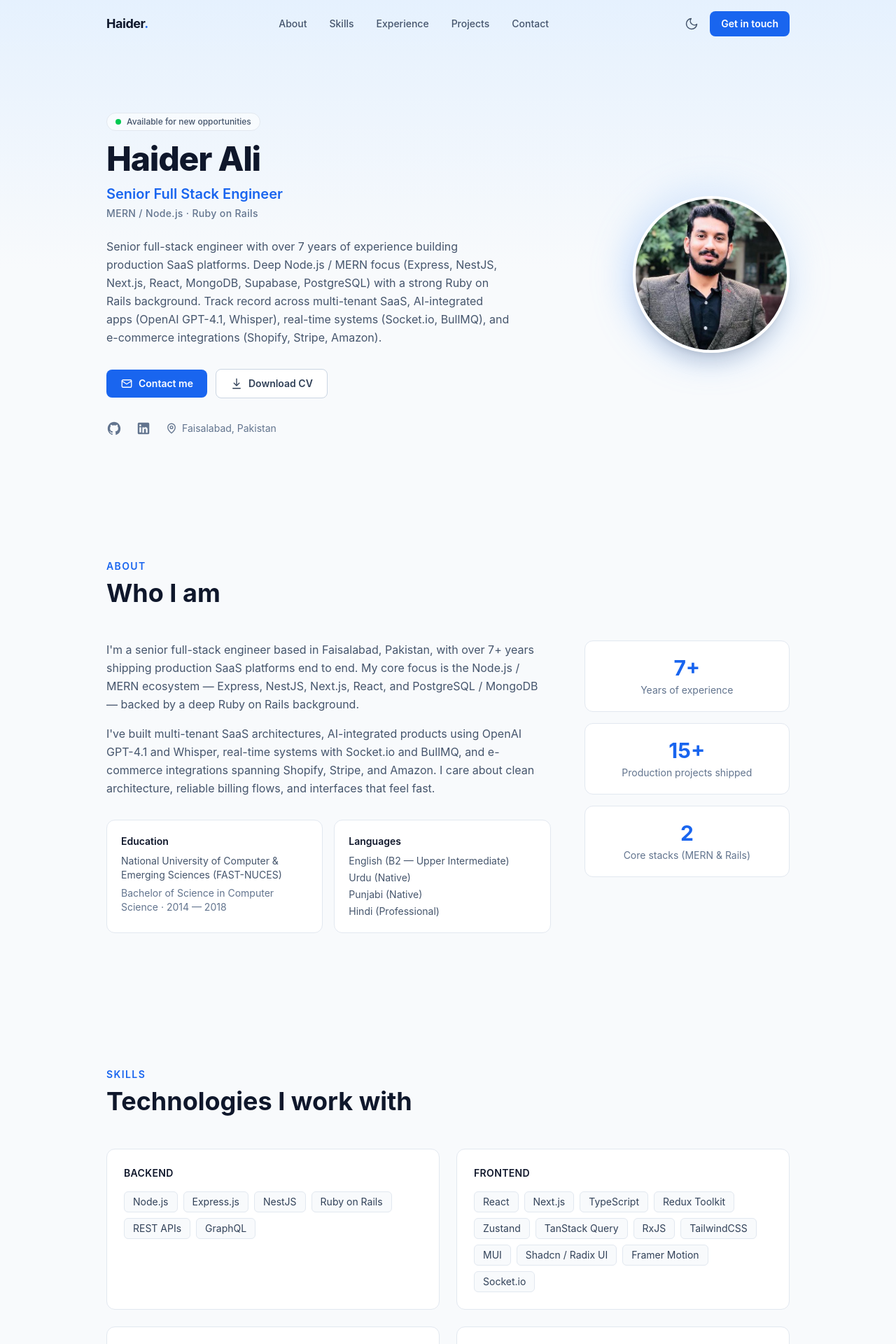
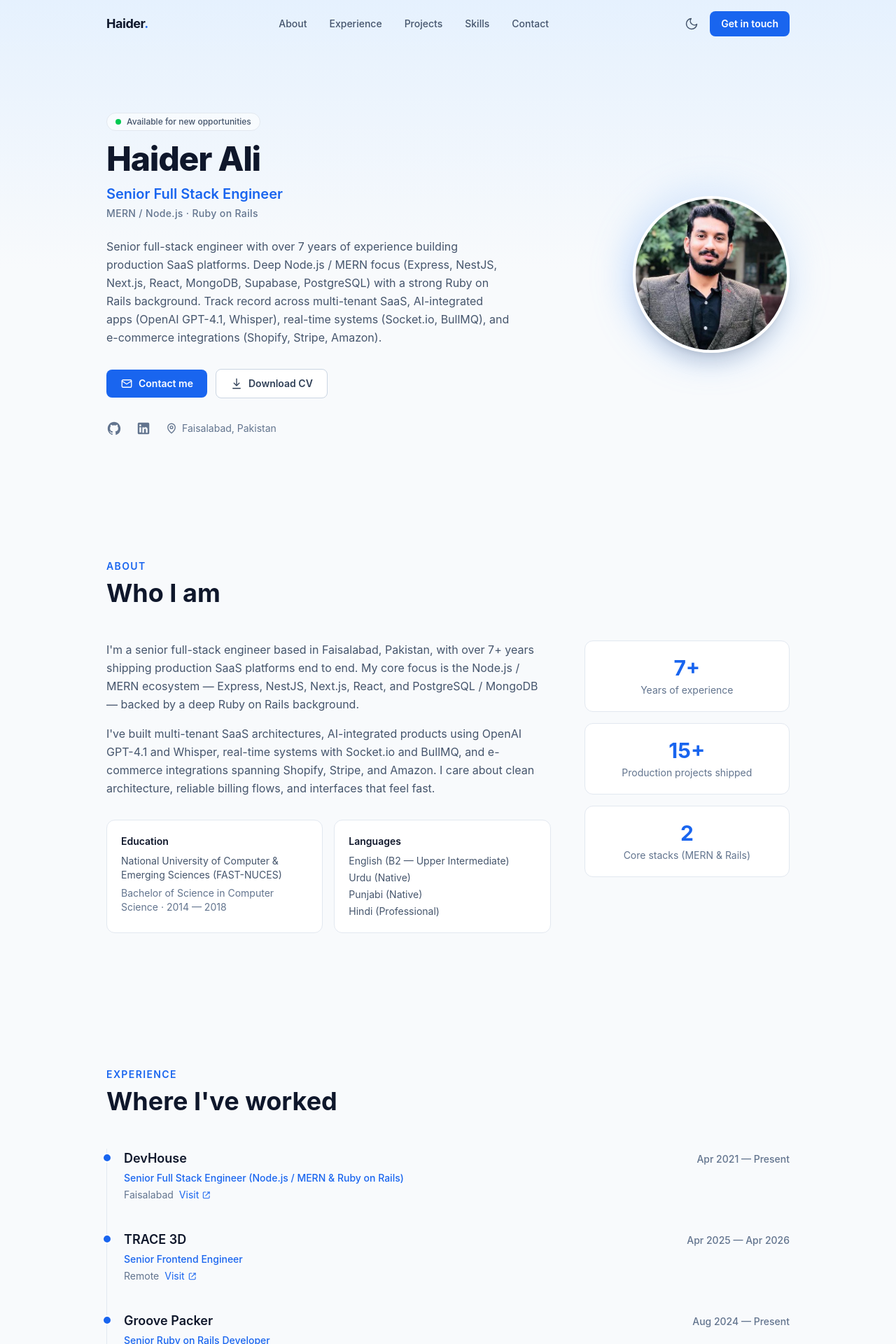
Before and after one commit to Haider-Ali-RoR/haider-portfolio, a React (Vite) app: page / in a window 1280 px wide. Shown: the top 1920 px of the page at 70% size. Built offline with nearby package versions, Linux system fonts and the light colour scheme.

Commit message:
Move skills section under projects
Signed-off-by: Haider-Ali-RoR <haider.ali@devhouse.co>

```diff
--- a/src/App.tsx
+++ b/src/App.tsx
@@ -33,9 +33,9 @@ export default function App() {
       <main>
         <Hero />
         <About />
-        <Skills />
         <Experience />
         <Projects />
+        <Skills />
         <Contact />
       </main>
       <Footer />
--- a/src/data.ts
+++ b/src/data.ts
@@ -236,8 +236,8 @@ export const languages = [
 
 export const navLinks = [
   { label: "About", href: "#about" },
-  { label: "Skills", href: "#skills" },
   { label: "Experience", href: "#experience" },
   { label: "Projects", href: "#projects" },
+  { label: "Skills", href: "#skills" },
   { label: "Contact", href: "#contact" },
 ];
```
